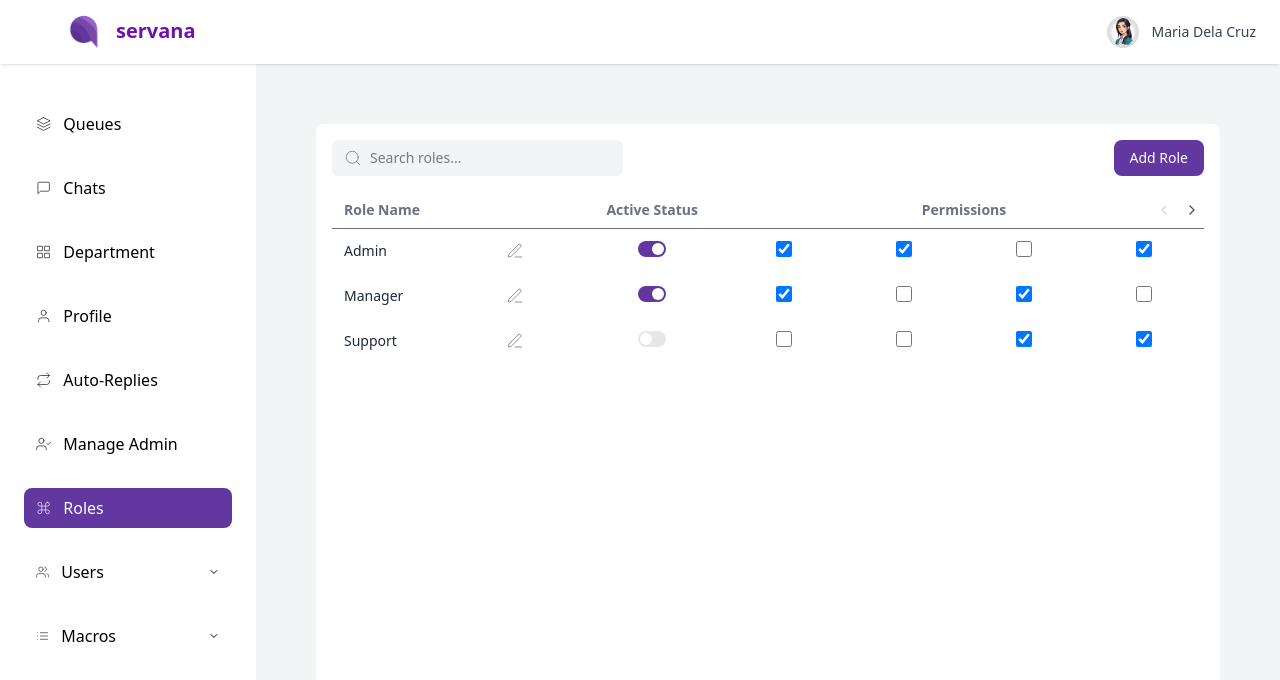
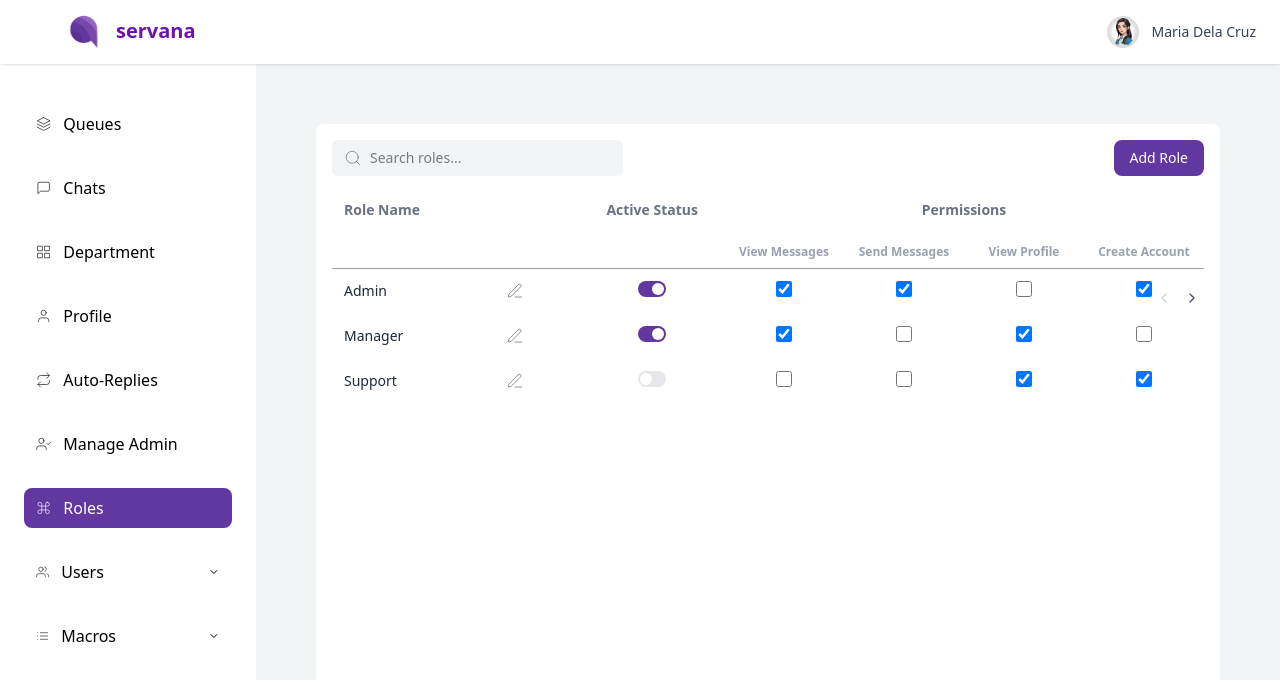
Before and after one commit to manuelamanetjr/frontend_web, a React (Vite) app: page /roles in a window 1280 px wide. Shown: the top 680 px of the page. Built offline with nearby package versions, Linux system fonts and the light colour scheme.

Commit message:
fixed roles and responsive

```diff
--- a/screens/Roles.jsx
+++ b/screens/Roles.jsx
@@ -32,13 +32,12 @@ export default function ManageRoles() {
   const [roles, setRoles] = useState(initialRoles);
   const [isModalOpen, setIsModalOpen] = useState(false);
   const [currentEditIndex, setCurrentEditIndex] = useState(null);
-  const [editForm, setEditForm] = useState({
-    name: "",
-  });
+  const [editForm, setEditForm] = useState({ name: "" });
 
   const filteredRoles = roles.filter((role) =>
     role.name.toLowerCase().includes(searchQuery.toLowerCase())
   );
+
   const visiblePermissions = permissions.slice(
     permScrollIndex,
     permScrollIndex + visiblePerms
@@ -219,11 +218,23 @@ function RolesTable({
     <div className="overflow-x-auto">
       <table className="min-w-full text-sm text-left">
         <thead className="text-gray-500 border-b z-20 bg-white">
-          <tr className="z-20">
+          {/* First Row with Header Labels */}
+          <tr>
             <th className="py-2 px-3 pl-3 sticky left-0 z-30 bg-white w-48">Role Name</th>
             <th className="py-2 px-3 text-center sticky left-48 z-30 bg-white w-24">Active Status</th>
-            <th className="py-2 px-3 text-center relative" colSpan={visiblePerms}>
+            <th
+              className="py-2 px-3 text-center bg-white relative"
+              colSpan={visiblePerms}
+            >
               Permissions
+            </th>
+          </tr>
+
+          {/* Second Row with Scroll Buttons Only Below Permissions Header */}
+          <tr>
+            <th className="sticky left-0 bg-white z-30" />
+            <th className="sticky left-48 bg-white z-30" />
+            <th colSpan={visiblePerms} className="bg-white text-center py-1">
               {permissions.length > visiblePerms && (
                 <ScrollButtons
                   canScrollLeft={permScrollIndex > 0}
@@ -233,6 +244,17 @@ function RolesTable({
                 />
               )}
             </th>
+          </tr>
+
+          {/* Third Row with Permission Column Headers */}
+          <tr className="text-xs text-gray-400 border-b">
+            <th className="sticky left-0 bg-white z-30"></th>
+            <th className="sticky left-48 bg-white z-30"></th>
+            {visiblePermissions.map((perm, i) => (
+              <th key={i} className="text-center py-2 px-3 min-w-[120px]">
+                {perm}
+              </th>
+            ))}
           </tr>
         </thead>
 
@@ -286,6 +308,26 @@ function RoleRow({
             onChange={() => onTogglePermission(perm)}
             className="w-4 h-4 text-purple-600 border-gray-300 rounded focus:ring-purple-500"
           />
+        </td>
+      ))}
+    </tr>
+  );
+}
+
+
+function PermissionRow({ role, visiblePermissions, onTogglePermission }) {
+  return (
+    <tr className="bg-gray-50">
+      <td colSpan={2} className="sticky left-0 bg-gray-50 z-0"></td>
+      {visiblePermissions.map((perm, i) => (
+        <td key={i} className="py-3 px-3 text-center min-w-[120px]">
+          <input
+            type="checkbox"
+            checked={role.permissions.includes(perm)}
+            onChange={() => onTogglePermission(perm)}
+            className="w-4 h-4 text-purple-600 border-gray-300 rounded focus:ring-purple-500"
+          />
+          <div className="text-xs text-gray-500 mt-1">{perm}</div>
         </td>
       ))}
     </tr>
```
